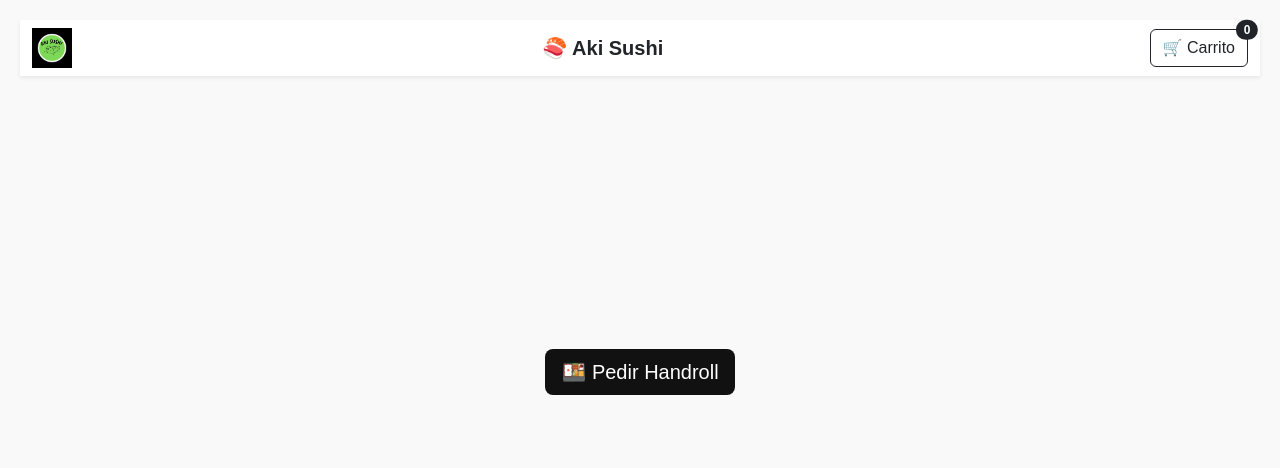
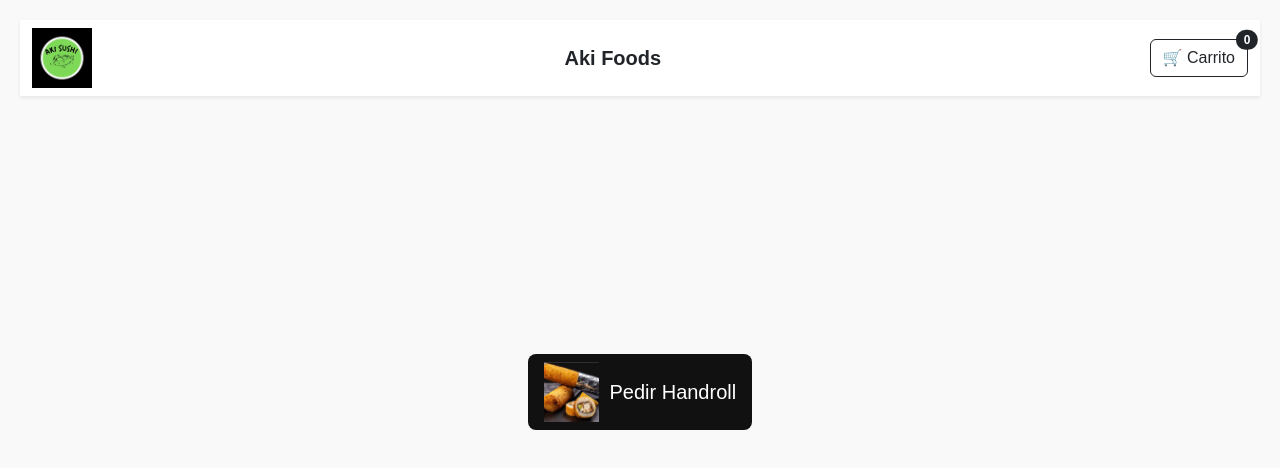
Before and after one commit to arielaguileraquez/arielaguileraquez.github.io, a plain HTML site: page sushi.html in a window 1280 px wide. Drawn offline with nearby package versions, Linux system fonts and the light colour scheme.

Commit message:
comitsushi

```diff
--- a/sushi.html
+++ b/sushi.html
@@ -2,7 +2,7 @@
 <html lang="es">
 <head>
 <meta charset="UTF-8">
-<title>Handrolls Local</title>
+<title>Aki Sushi | Pedidos</title>
 <meta name="viewport" content="width=device-width, initial-scale=1">
 <link href="https://cdn.jsdelivr.net/npm/bootstrap@5.3.3/dist/css/bootstrap.min.css" rel="stylesheet">
 <style>
@@ -134,8 +134,11 @@ h1,h2 { color: #111; }
 <!-- Navbar -->
 <nav class="navbar navbar-expand-lg bg-white shadow-sm mb-3">
   <div class="container-fluid d-flex justify-content-between align-items-center">
-    <img src="logo.jpg" alt="Logo" style="height:40px;">
-    <a class="navbar-brand fw-bold text-dark" href="#">🍣 Aki Sushi</a>
+    <div class="row">
+      <img src="logo.jpg" alt="Logo" style="height:60px;">
+    </div>
+    <span class="navbar-brand fw-bold text-dark">Aki Foods</span>
+
     <button id="cartBtn" class="btn btn-outline-dark position-relative">
       🛒 Carrito
       <span id="cartCount" class="badge bg-dark position-absolute top-0 start-100 translate-middle rounded-pill">0</span>
@@ -158,8 +161,9 @@ h1,h2 { color: #111; }
 
 <!-- Botón principal -->
 <div class="d-flex justify-content-center align-items-center" style="height:70vh;">
-  <button class="btn btn-primary btn-lg" data-bs-toggle="modal" data-bs-target="#pedidoModal">
-    🍱 Pedir Handroll
+  <button class="btn btn-primary btn-lg d-flex align-items-center" data-bs-toggle="modal" data-bs-target="#pedidoModal" style="gap:10px;">
+    <img src="handrolls.jpg" alt="Handroll" style="height:60px;">
+    Pedir Handroll
   </button>
 </div>
 
```
Also changed, not shown: handrolls.jpg (added).
